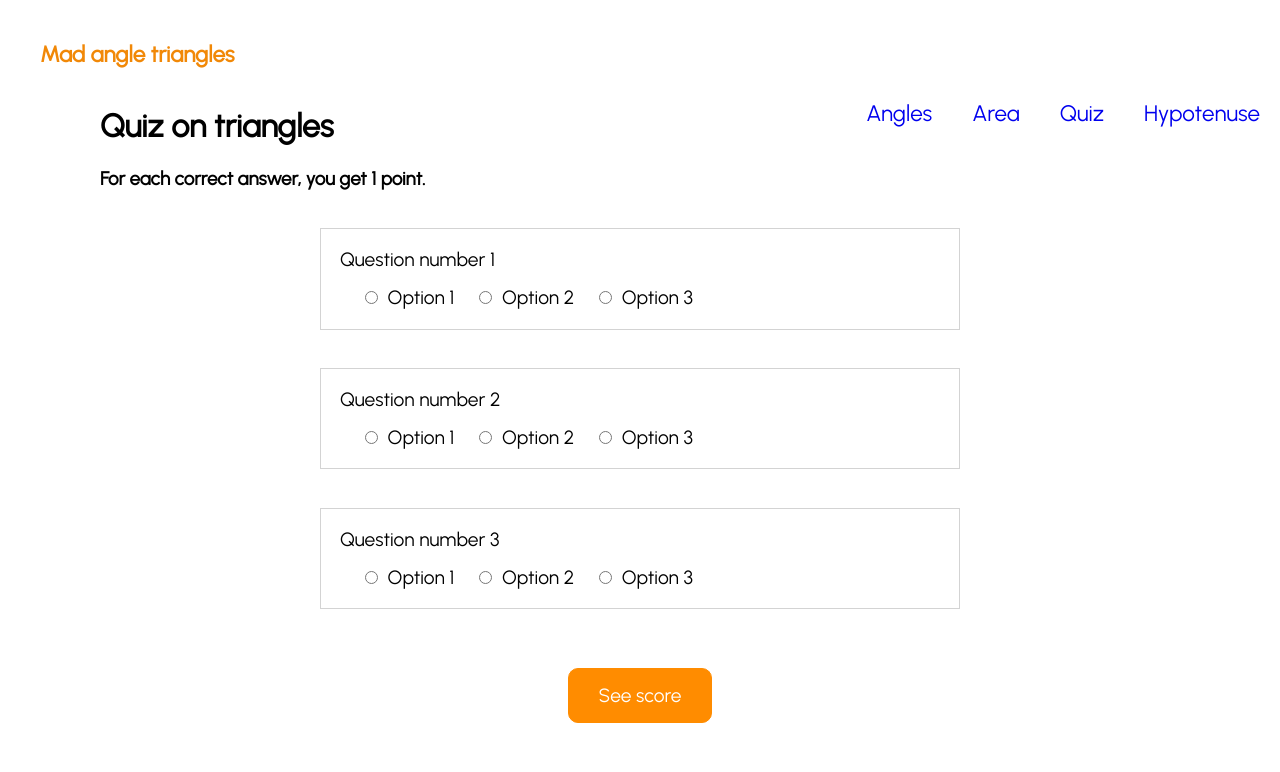
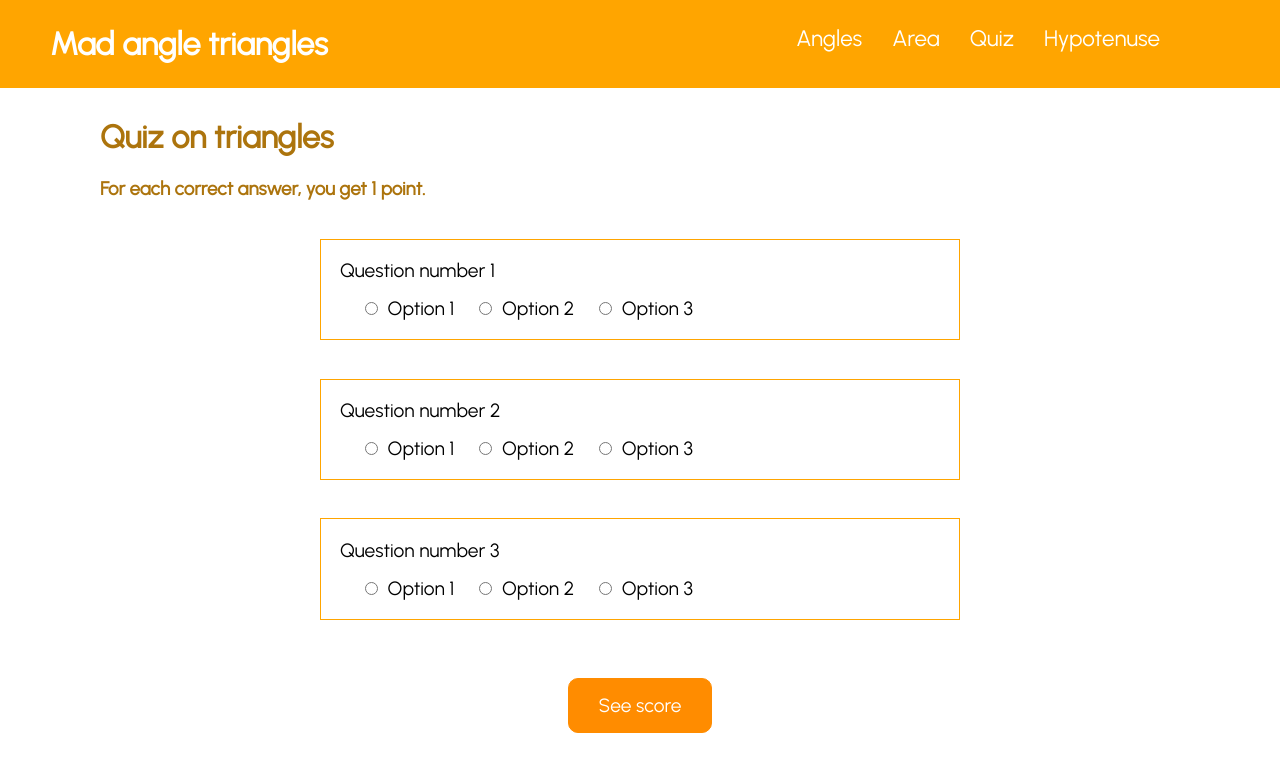
Before and after one commit to shivanigangadharan/triangles, a React (Create React App) app: page /quiz in a window 1280 px wide. Shown: the top 772 px of the page. Built offline with nearby package versions, Linux system fonts and the light colour scheme.

Commit message:
style: navbar css done

```diff
--- a/src/components/navbar.css
+++ b/src/components/navbar.css
@@ -1,20 +1,18 @@
 .navbar{
-    display: inline;
     font-family: 'Urbanist', sans-serif;
-    background: none;
+    padding: 25px 100px 25px 50px;
+    background: orange;
 }
 .brand{
-    color: rgb(241, 136, 7);
-    padding: 10px 0px 0px 40px;
-    font-size: 1.4rem;
+    font-size: 2rem;
     font-weight: bold;
     text-decoration: none;
+    color: white;
 }
 .links{
     float: right;
     text-decoration: none;
     font-size: 1.4rem;
-    right: 0;
-    margin: 0px 20px 0px 20px;
-
+    margin: 0px 20px 0px 10px;
+    color: white;
 }
--- a/src/components/navbar.js
+++ b/src/components/navbar.js
@@ -5,21 +5,12 @@ import './navbar.css';
 function Navbar() {
     return (
         <div className="navbar">
-
-            <div>
-                <Link to="/" style={{ 'textDecoration': 'none' }}>
-                    <p className="brand"> Mad angle triangles </p>
-                </Link>
-            </div>
-            <div>
-                <Link to="/hypotenuse" className="links"> Hypotenuse </Link>
-                <Link className="links" to="/quiz"> Quiz </Link>
-                <Link className="links" to="/area"> Area </Link>
-                <Link className="links" to="/angles"> Angles </Link>
-            </div>
-
-
-        </div>
+            <Link className="brand" to="/" >Mad angle triangles</Link>
+            <Link className="links" to="/hypotenuse" > Hypotenuse </Link>
+            <Link className="links" to="/quiz"> Quiz </Link>
+            <Link className="links" to="/area"> Area </Link>
+            <Link className="links" to="/angles"> Angles </Link>
+        </div >
     );
 }
 
--- a/src/pages/quiz/quiz.css
+++ b/src/pages/quiz/quiz.css
@@ -1,17 +1,21 @@
 #headings{
     margin: 30px 0px 20px 100px;
+    color: rgb(172, 116, 13);
+
 }
 
 .question{
-    border: 1px solid lightgrey;
+    border: 1px solid orange;
     padding: 1.5%;
     width: 600px;
     margin: 3%;
     text-align: left;
     font-size: 1.2rem;
 }
+
 .mainQuiz{
     font-family: 'Urbanist', sans-serif;
+    padding: 0px 0px 100px 0px;
 }
 .options{
     margin: 20px 5px 0px 25px;
```
